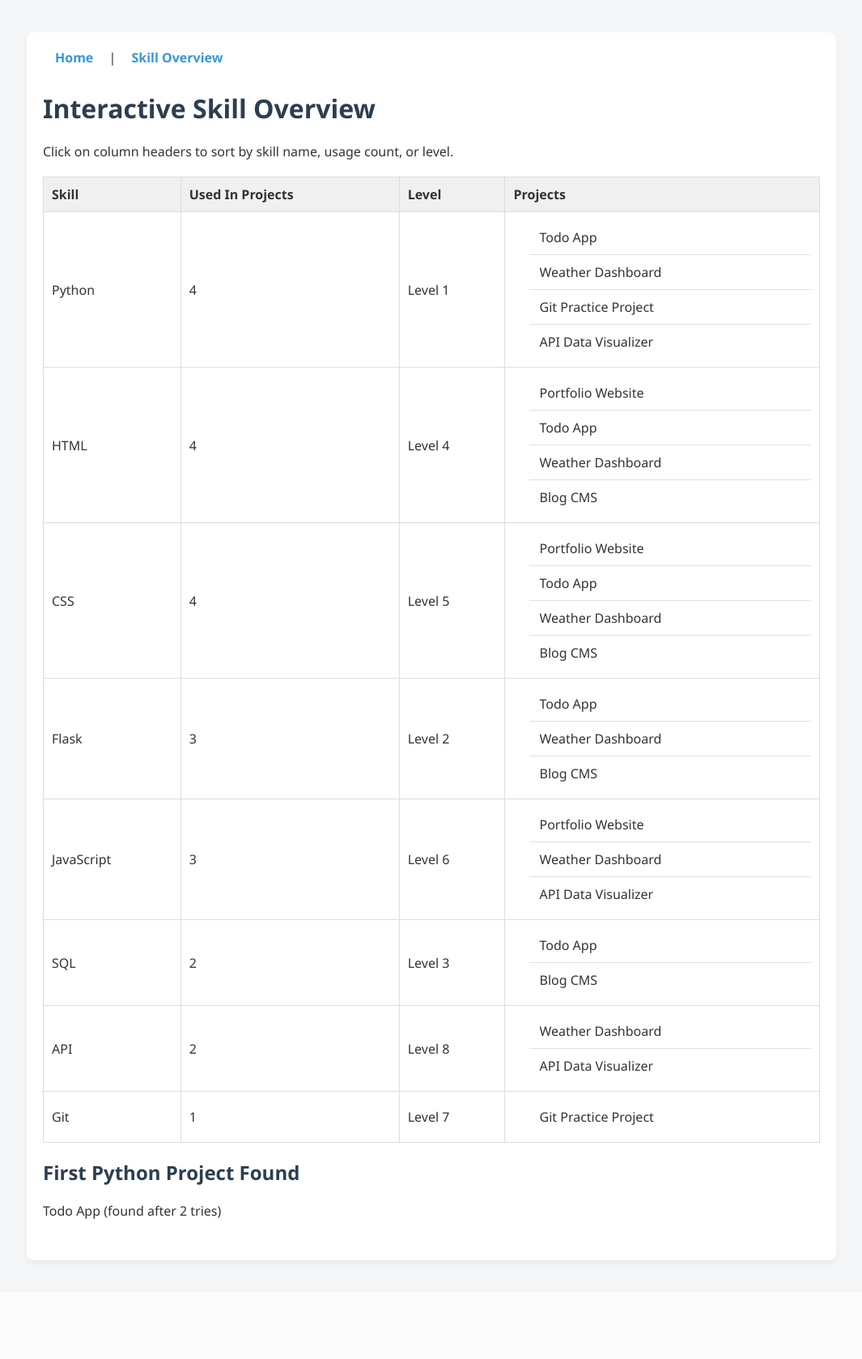
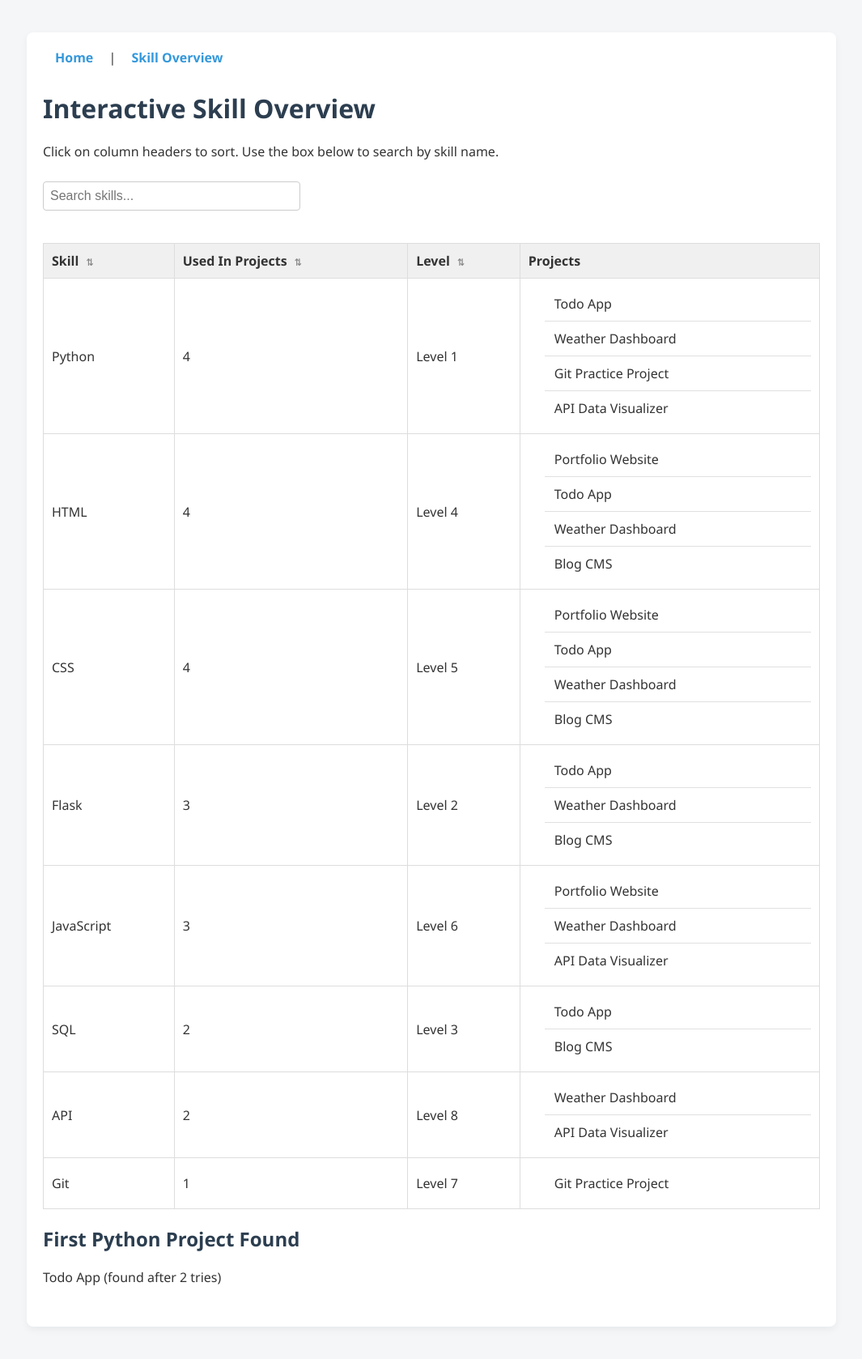
Before and after one commit to trrodenboughmcc/frontend-skills-tracker-python, a Flask app: page /skill-levels in a window 1280 px wide. Shown: the whole page at 81% size, without its empty margins (107-1172 px from the left). Before the commit the page ends 1561 px from the top, so only its background shows below. Run offline with Flask 3, Linux system fonts and the light colour scheme.

Commit message:
Update levels.html with searching functionality

```diff
--- a/tracker_app/templates/levels.html
+++ b/tracker_app/templates/levels.html
@@ -19,6 +19,13 @@
         th {
             background-color: #f0f0f0;
             cursor: pointer;
+            position: relative;
+        }
+
+        th .sort-icon {
+            font-size: 12px;
+            margin-left: 5px;
+            color: #888;
         }
 
         tr:hover {
@@ -28,6 +35,17 @@
         .small-list {
             margin: 0;
             padding-left: 20px;
+        }
+
+        #skill-search {
+            padding: 8px;
+            width: 100%;
+            max-width: 300px;
+            margin-top: 10px;
+            margin-bottom: 20px;
+            font-size: 16px;
+            border: 1px solid #ccc;
+            border-radius: 4px;
         }
     </style>
 </head>
@@ -40,21 +58,22 @@
 
         <h1>Interactive Skill Overview</h1>
 
-        <p>Click on column headers to sort by skill name, usage count, or level.</p>
+        <p>Click on column headers to sort. Use the box below to search by skill name.</p>
+        <input type="text" id="skill-search" placeholder="Search skills...">
 
         <table id="skills-table">
             <thead>
                 <tr>
-                    <th onclick="sortTable(0)">Skill</th>
-                    <th onclick="sortTable(1)">Used In Projects</th>
-                    <th onclick="sortTable(2)">Level</th>
+                    <th onclick="sortTable(0)">Skill <span class="sort-icon">⇅</span></th>
+                    <th onclick="sortTable(1)">Used In Projects <span class="sort-icon">⇅</span></th>
+                    <th onclick="sortTable(2)">Level <span class="sort-icon">⇅</span></th>
                     <th>Projects</th>
                 </tr>
             </thead>
             <tbody>
                 {% for skill, count in sorted_skills %}
                 <tr>
-                    <td>{{ skill }}</td>
+                    <td class="skill-name">{{ skill }}</td>
                     <td>{{ count }}</td>
                     <td>{{ skill_levels[skill] }}</td>
                     <td>
@@ -89,13 +108,23 @@
             if (isNumeric) {
                 return parseInt(valB) - parseInt(valA); // Descending numeric
             } else {
-                return valA.localeCompare(valB); // Alphabetical text
+                return valA.localeCompare(valB); // Alphabetical
             }
         });
 
         tbody.innerHTML = "";
         sorted.forEach(row => tbody.appendChild(row));
     }
+
+    document.getElementById("skill-search").addEventListener("input", function () {
+        const searchValue = this.value.toLowerCase();
+        const rows = document.querySelectorAll("#skills-table tbody tr");
+
+        rows.forEach(row => {
+            const skillName = row.querySelector(".skill-name").textContent.toLowerCase();
+            row.style.display = skillName.includes(searchValue) ? "" : "none";
+        });
+    });
     </script>
 </body>
 </html>
```
